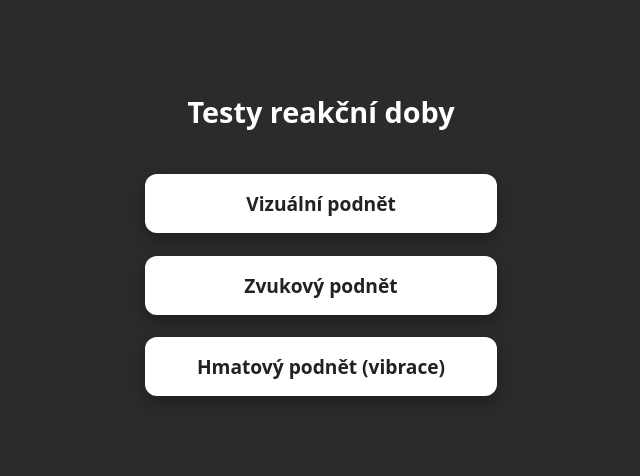
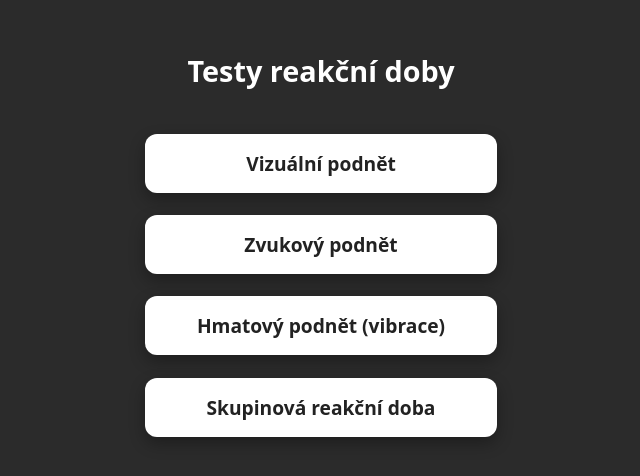
Before and after one commit to Berniocal/reakce, a plain HTML site: page index.html in a window 1280 px wide. Shown: the part 160-636 px from the top of the page, without its empty margins (319-959 px from the left). Drawn offline with Linux system fonts and the light colour scheme.

Commit message:
Link group reaction time test from main menu

```diff
--- a/index.html
+++ b/index.html
@@ -16,7 +16,10 @@
       flex-direction: column;
       align-items: center;
       justify-content: center;
-      height: 100vh;
+      min-height: 100vh;
+      min-height: 100dvh;
+      box-sizing: border-box;
+      padding: 16px 0;
       text-align: center;
     }
 
@@ -54,6 +57,7 @@
   <a class="btn" href="vizual.html">Vizuální podnět</a>
   <a class="btn" href="audio.html">Zvukový podnět</a>
   <a class="btn" href="vibration.html">Hmatový podnět (vibrace)</a>
+  <a class="btn" href="skupina.html">Skupinová reakční doba</a>
 
 </body>
 </html>
```
